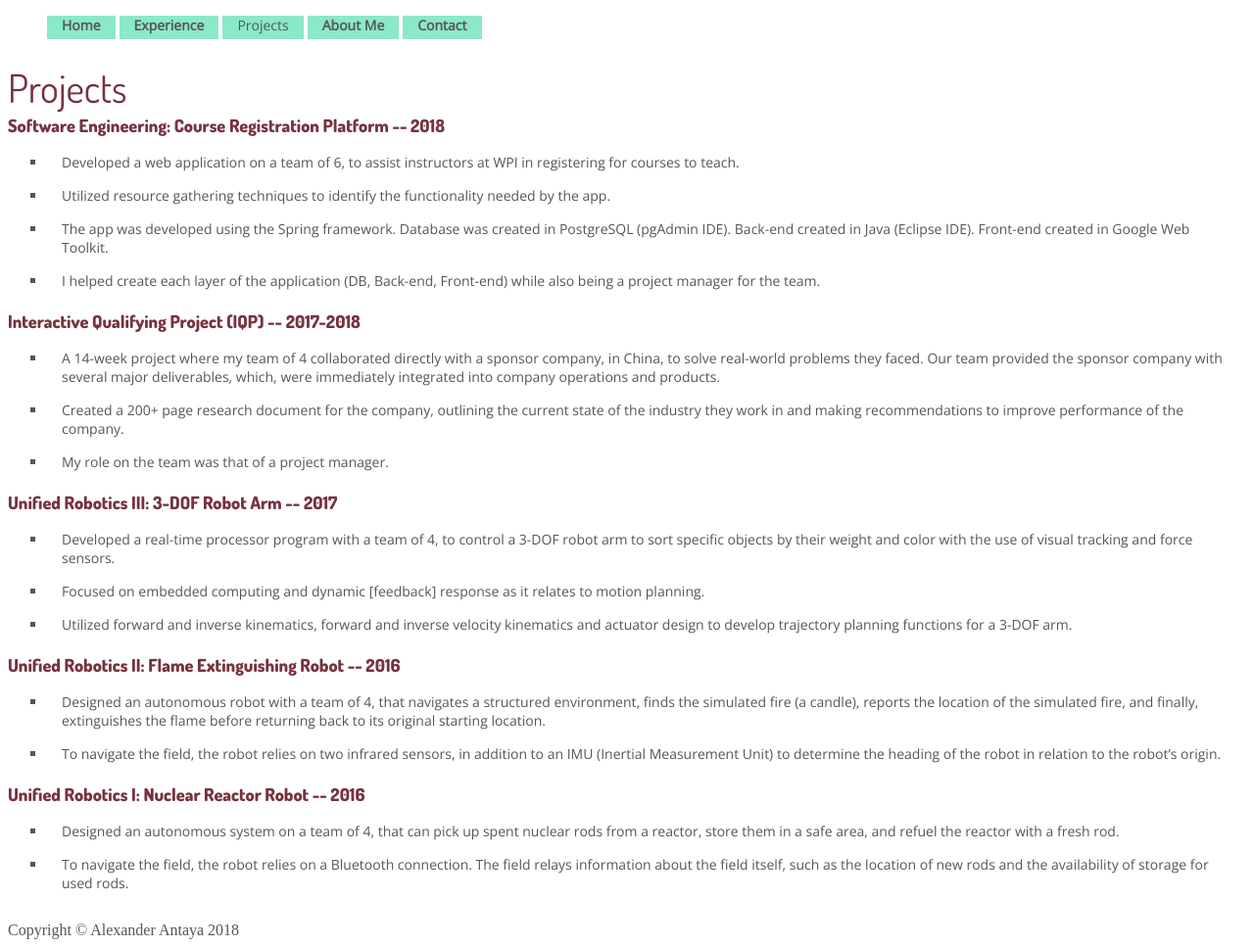
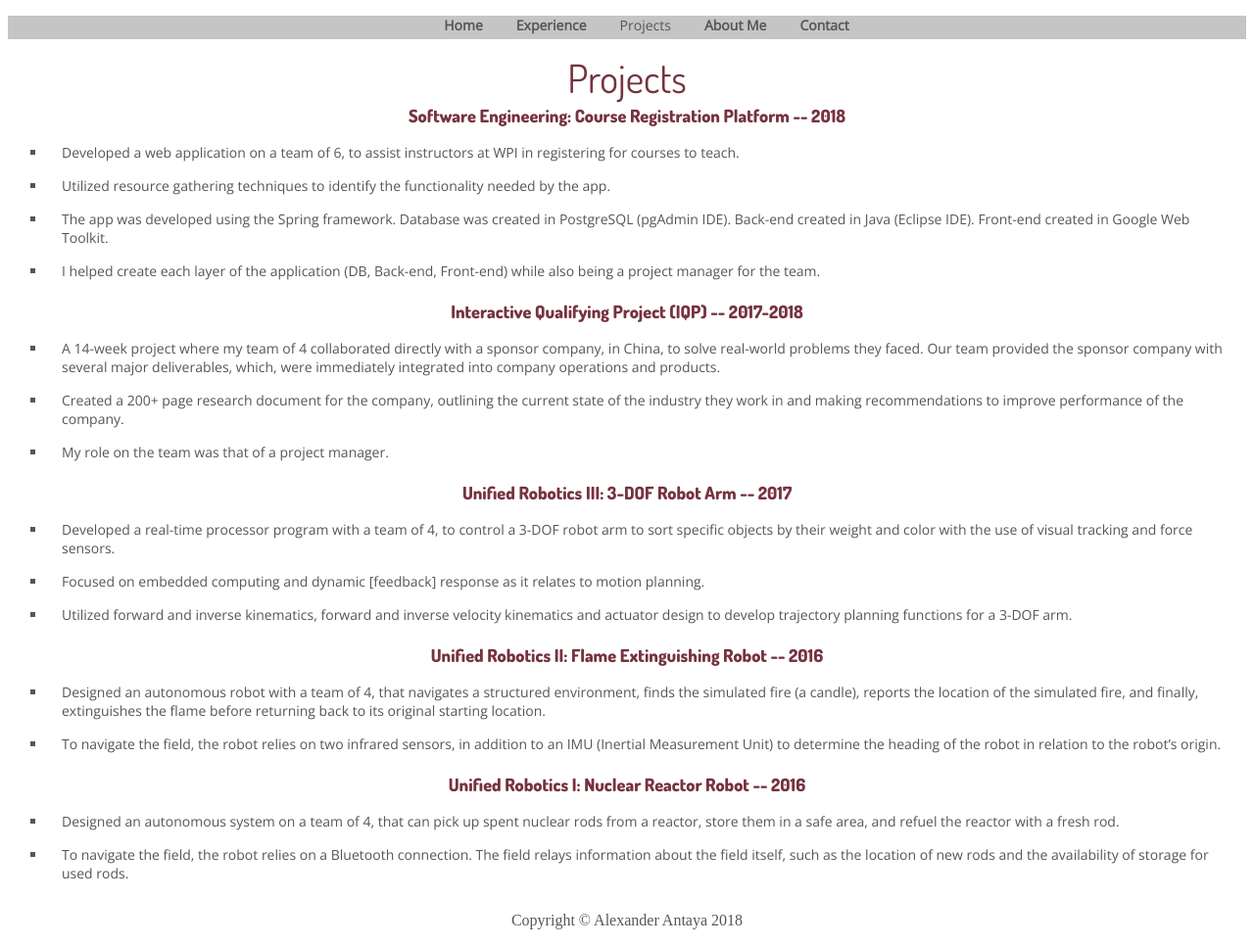
Before and after one commit to aantaya1/myWebsite, a plain HTML site: page myWebsite/projects.html in a window 1280 px wide. Shown: the whole page at 98% size. Drawn offline with nearby package versions, Linux system fonts and the light colour scheme.

Commit message:
added background for nav bar and centered all headers

```diff
--- a/myWebsite/main.css
+++ b/myWebsite/main.css
@@ -44,16 +44,22 @@ a {
   color:#565656;
 }
 
+div {
+  background: #C5C5C5;
+  margin: 0 auto;
+  width: ___px;
+  text-align: center;
+}
+
 nav ul li {
   color:#565656;
-  background: #8BE8CB;
   width: auto;
   text-align: center;
   font-family: 'Open Sans', sans-serif;
   font-size: 14px;
   display: inline-block;
   list-style-type: none;
-  margin: 0 0 10px 0;
+  margin: auto;
   padding: 0px 15px 5px 15px;
 }
 nav ul li a{
--- a/myWebsite/projects.html
+++ b/myWebsite/projects.html
@@ -1,7 +1,7 @@
 <!doctype html>
 <html>
   <head>
-    <title>Alex's Website</title>
+    <title align="center">Alex's Website</title>
     <link href="main.css" rel="stylesheet" type="text/css"/>
     <meta charset="utf-8">
     <link href="http://fonts.googleapis.com/css?family=Open+Sans|Dosis:400,800" rel="stylesheet" type="text/css" />
@@ -9,6 +9,7 @@
 
   <body>
     <header>
+      <div>
         <nav>
           <ul>
             <li><a href="index.html">Home</a></li>
@@ -18,10 +19,11 @@
             <li><a href="contact.html">Contact</a></li>
           </ul>
         </nav>
+      </div>
     </header>
 
-    <h1>Projects</h1>
-    <h2>Software Engineering: Course Registration Platform -- 2018</h2>
+    <h1 align="center">Projects</h1>
+    <h2 align="center">Software Engineering: Course Registration Platform -- 2018</h2>
     <project>
       <ul>
         <li>Developed a web application on a team of 6, to assist instructors at WPI in
@@ -36,7 +38,7 @@
       </ul>
     </project>
 
-    <h2>Interactive Qualifying Project (IQP) -- 2017-2018</h2>
+    <h2 align="center">Interactive Qualifying Project (IQP) -- 2017-2018</h2>
     <project>
       <ul>
         <li>A 14-week project where my team of 4 collaborated directly with a sponsor
@@ -50,7 +52,7 @@
       </ul>
     </project>
 
-    <h2>Unified Robotics III: 3-DOF Robot Arm -- 2017</h2>
+    <h2 align="center">Unified Robotics III: 3-DOF Robot Arm -- 2017</h2>
     <project>
       <ul>
         <li>Developed a real-time processor program with a team of 4, to control a 3-DOF
@@ -63,7 +65,7 @@
       </ul>
     </project>
 
-    <h2>Unified Robotics II: Flame Extinguishing Robot -- 2016</h2>
+    <h2 align="center">Unified Robotics II: Flame Extinguishing Robot -- 2016</h2>
     <project>
       <ul>
         <li>Designed an autonomous robot with a team of 4, that navigates a structured environment,
@@ -75,7 +77,7 @@
       </ul>
     </project>
 
-    <h2>Unified Robotics I: Nuclear Reactor Robot -- 2016</h2>
+    <h2 align="center">Unified Robotics I: Nuclear Reactor Robot -- 2016</h2>
     <project>
       <ul>
         <li>Designed an autonomous system on a team of 4, that can pick up spent nuclear rods from a
@@ -86,6 +88,6 @@
       </ul>
     </project>
 
-    <footer>Copyright © Alexander Antaya 2018</footer>
+    <footer align="center">Copyright © Alexander Antaya 2018</footer>
   </body>
 </html>
```
Also changed, not shown: myWebsite/about_me.html (+5 -3 lines), myWebsite/contact.html (+5 -3 lines), myWebsite/experience.html (+8 -6 lines), myWebsite/index.html (+8 -6 lines). Lines whose indentation alone changed are shown as unchanged.
